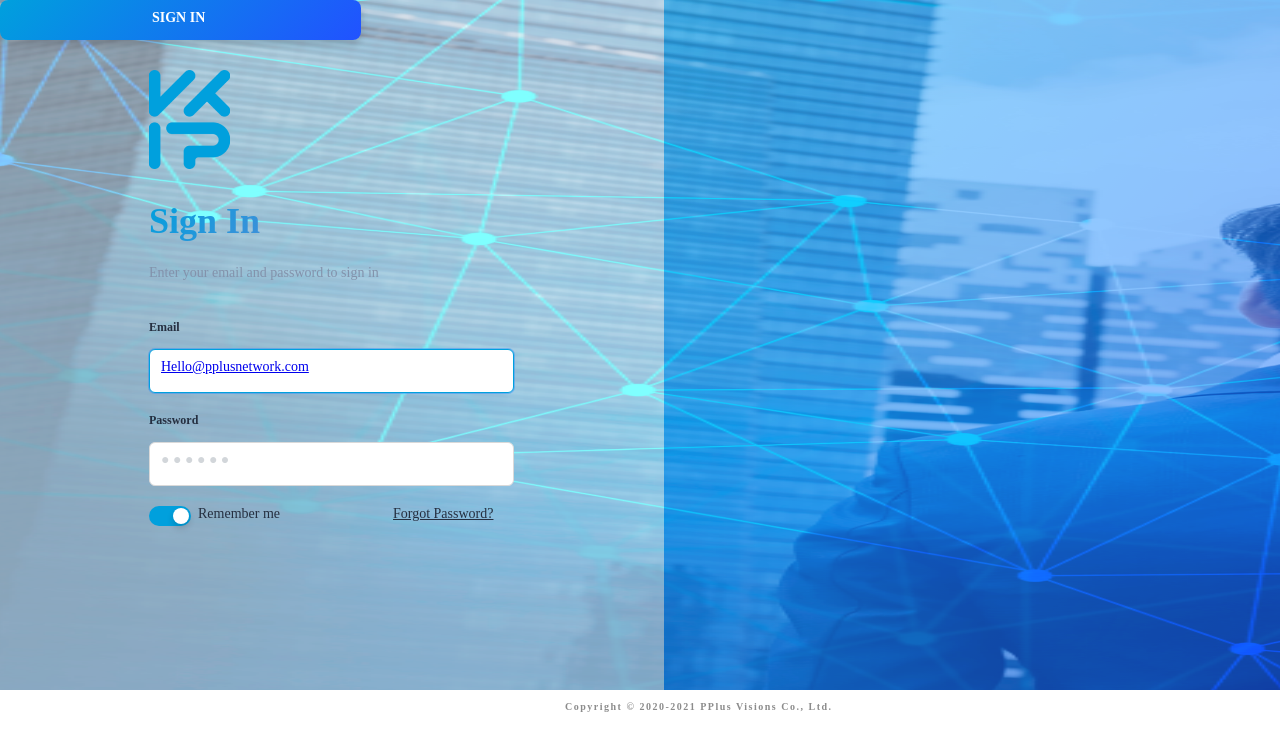
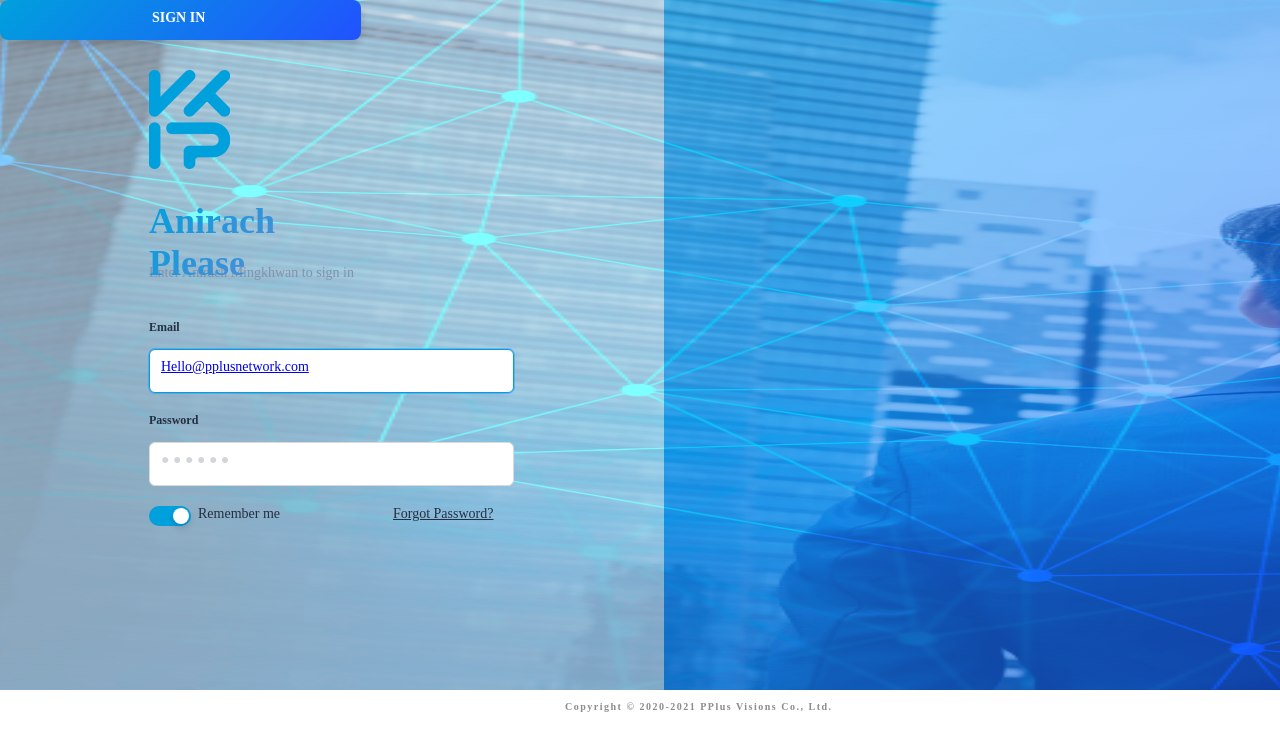
Before and after one commit to Anirach/Ptest.github.io, a plain HTML site: page index.html in a window 1280 px wide. Shown: the top 750 px of the page. Drawn offline with Linux system fonts and the light colour scheme.

Commit message:
TestChange

```diff
--- a/index.html
+++ b/index.html
@@ -41,10 +41,10 @@
 
 			<div id="group_289343"  >
 				<div id="enter_your_email_and" >
-					Enter your email and password to sign in
+					Enter Anirach Mingkhwan to sign in
 				</div>
 				<div id="sign_in" >
-					Sign In
+					Anirach Please
 				</div>
 
 				<div id="form"  >
```
